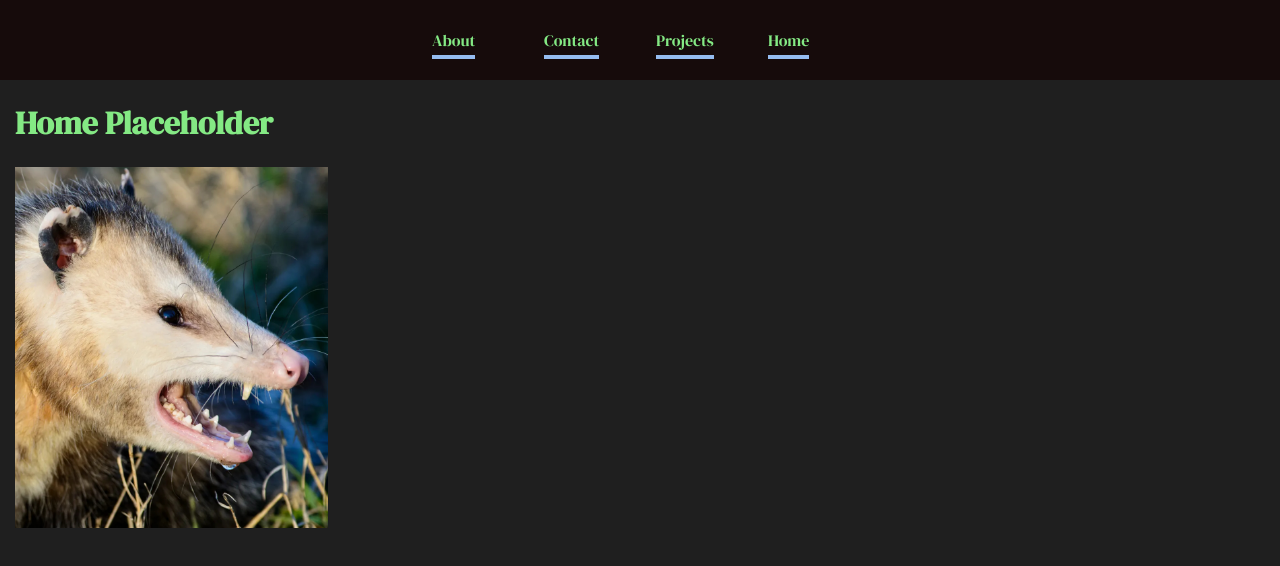
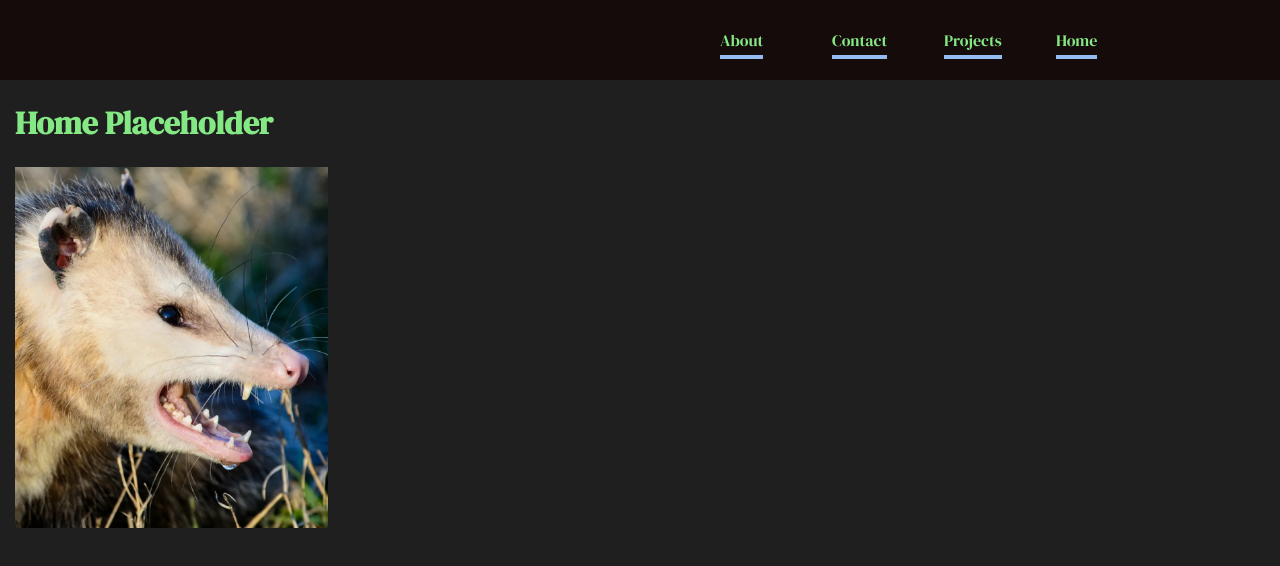
Before and after one commit to hajschroeder/HansJPortfolio, a React (Create React App) app: page / in a window 1280 px wide. Shown: the top 566 px of the page. Built offline with nearby package versions, Linux system fonts and the light colour scheme.

Commit message:
change routes, style transition

```diff
--- a/src/App.css
+++ b/src/App.css
@@ -42,13 +42,13 @@
 
 .page-enter {
   opacity: 0;
-  transform: scale(1.1);
+  transform: scale(1);
 }
 
 .page-enter-active {
   opacity: 1;
   transform: scale(1);
-  transition: opacity 300ms, transform 300ms;
+  transition: opacity 700ms, transform 700ms ease-out;
 }
 
 @keyframes App-logo-spin {
--- a/src/App.js
+++ b/src/App.js
@@ -6,6 +6,7 @@ import Contact from './components/Contact/Contact'
 import Home from './components/Home/Home'
 import Projects from './components/Projects/Projects'
 import Layout from './components/Layout/Layout'
+
 const routes = [
   { path: '/', name: 'Home', element: <Home />, nodeRef: createRef() },
   { path: '/home', name: 'Home', element: <Home />, nodeRef: createRef() },
@@ -19,7 +20,9 @@ const routes = [
   { path: '/projects', name: 'Projects', element: <Projects />, nodeRef: createRef()}
 ]
 
-export function App() {
+
+
+const App = () => {
   const location = useLocation()
   const currentOutlet = useOutlet()
   const { nodeRef } =
--- a/src/components/Layout/Navbar.module.css
+++ b/src/components/Layout/Navbar.module.css
@@ -16,8 +16,10 @@
   padding: 0;
   margin: 0;
   align-items: center;
-  justify-content: center;
+  justify-content: right;
 }
+
+
 
 .header li {
   margin: 0 1rem;
```
Also changed, not shown: src/index.js (+20 -1 lines).
